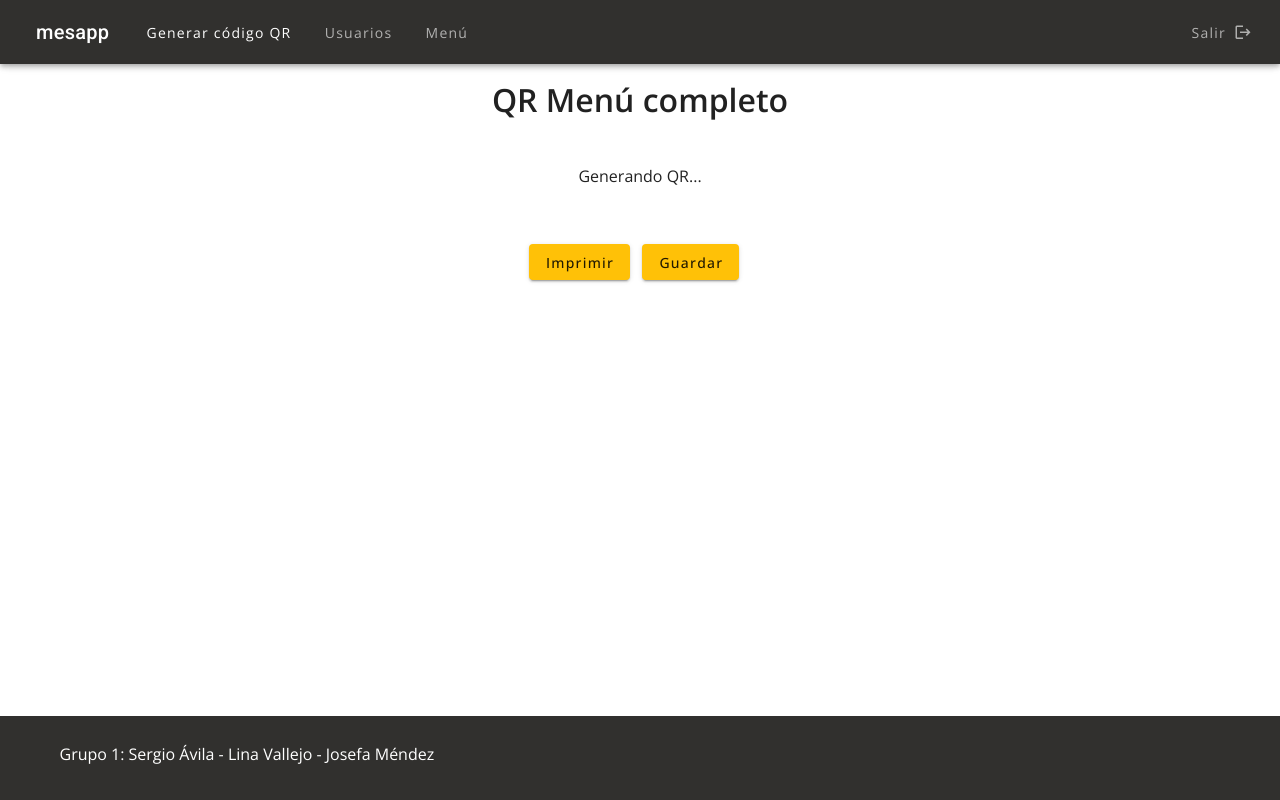
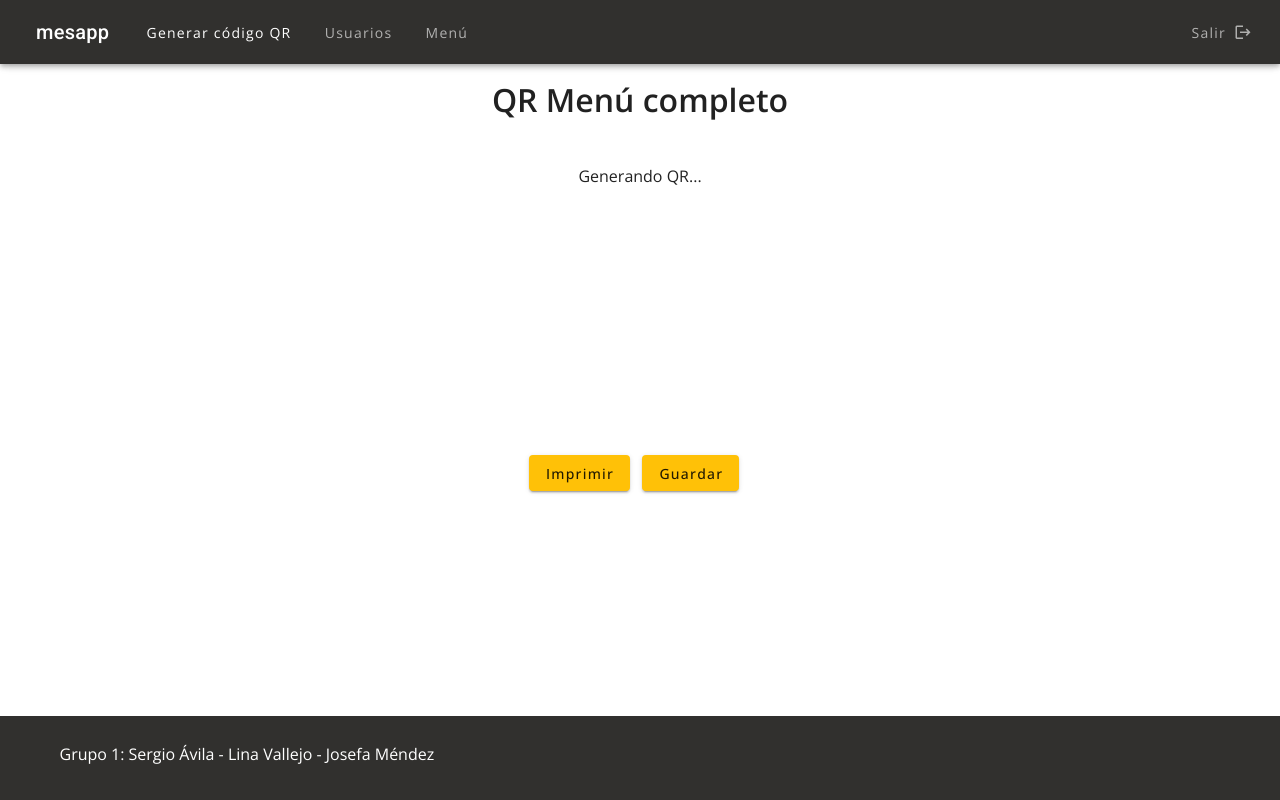
Before and after one commit to Grupo-1-Mi-App/mesapp, a Vue app: page /qr in a window 1280 px wide. Built offline with nearby package versions, Linux system fonts and the light colour scheme; no server answers.

Commit message:
add fix style parragraph loading qr

```diff
--- a/src/views/QR.vue
+++ b/src/views/QR.vue
@@ -11,7 +11,7 @@
             :src="qrimage"
             v-if="qrimage"
             ></v-img>
-            <p v-else>Generando QR...</p>
+            <p class="generando" v-else>Generando QR...</p>
           </v-flex>
       </v-layout>
       <div class="text-center mt-5">
@@ -87,6 +87,9 @@ export default {
     p.creado{
         display: none;
     }
+    p.generando{
+        height: 235px;
+    }
     @media print {
         body {
             margin: 0;
```
